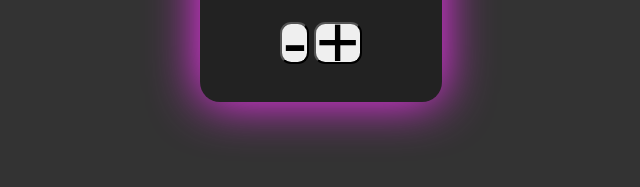
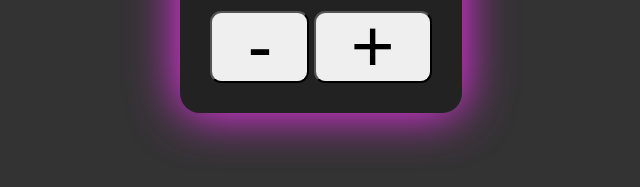
Before and after one commit to barbara-araujo/contador, a plain HTML site: page index.html in a window 1280 px wide. Shown: the part 429-616 px from the top of the page, without its empty margins (319-959 px from the left). Drawn offline with Linux system fonts and the light colour scheme.

Commit message:
ajuste design padding button

```diff
--- a/index.html
+++ b/index.html
@@ -34,9 +34,9 @@
 
             button {
                 font-size: 75px;
-                padding: 0px;
                 line-height: .5em;
                 border-radius: .15em;
+                padding: 15px 35px;
             }
         </style>
     </head>
```
